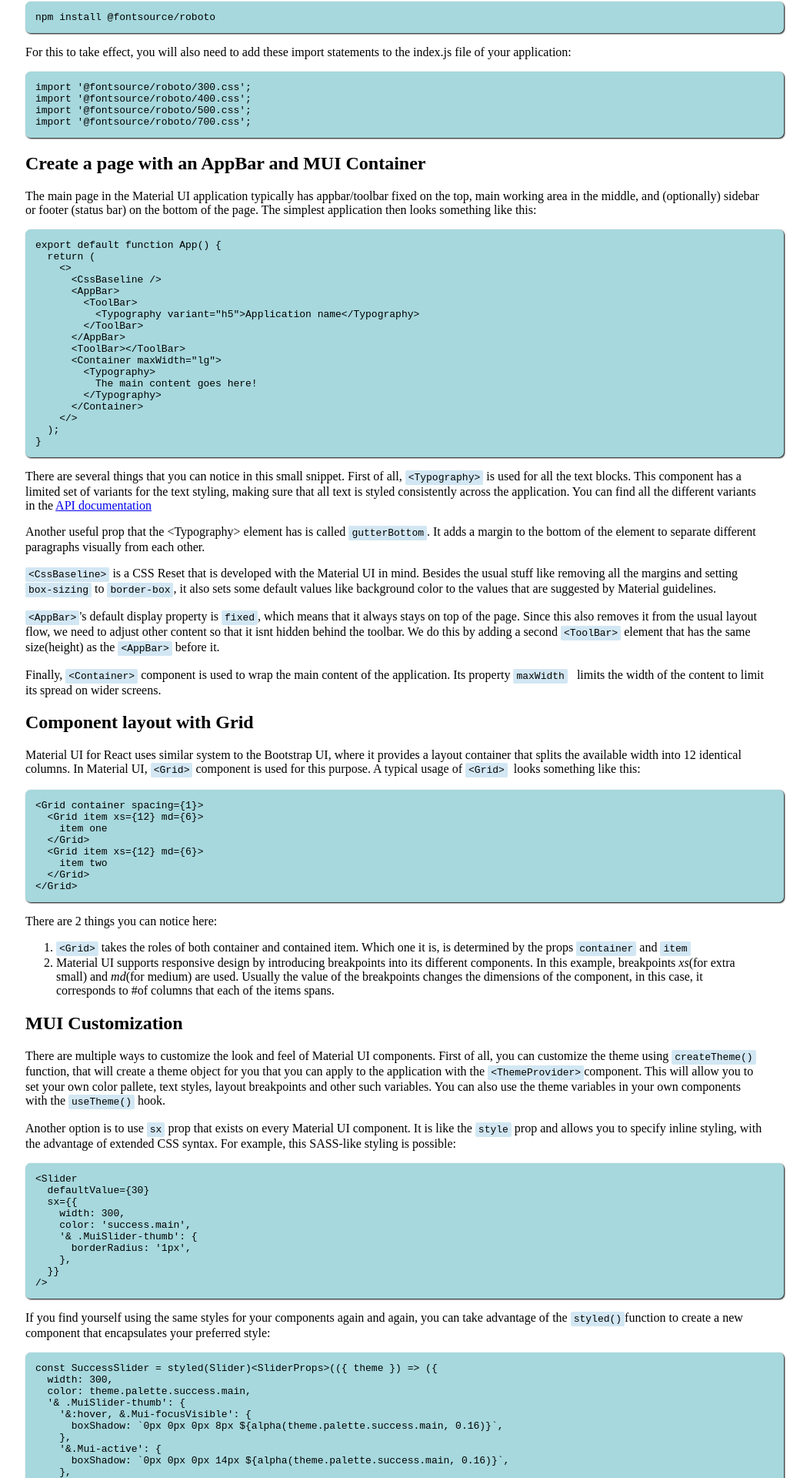
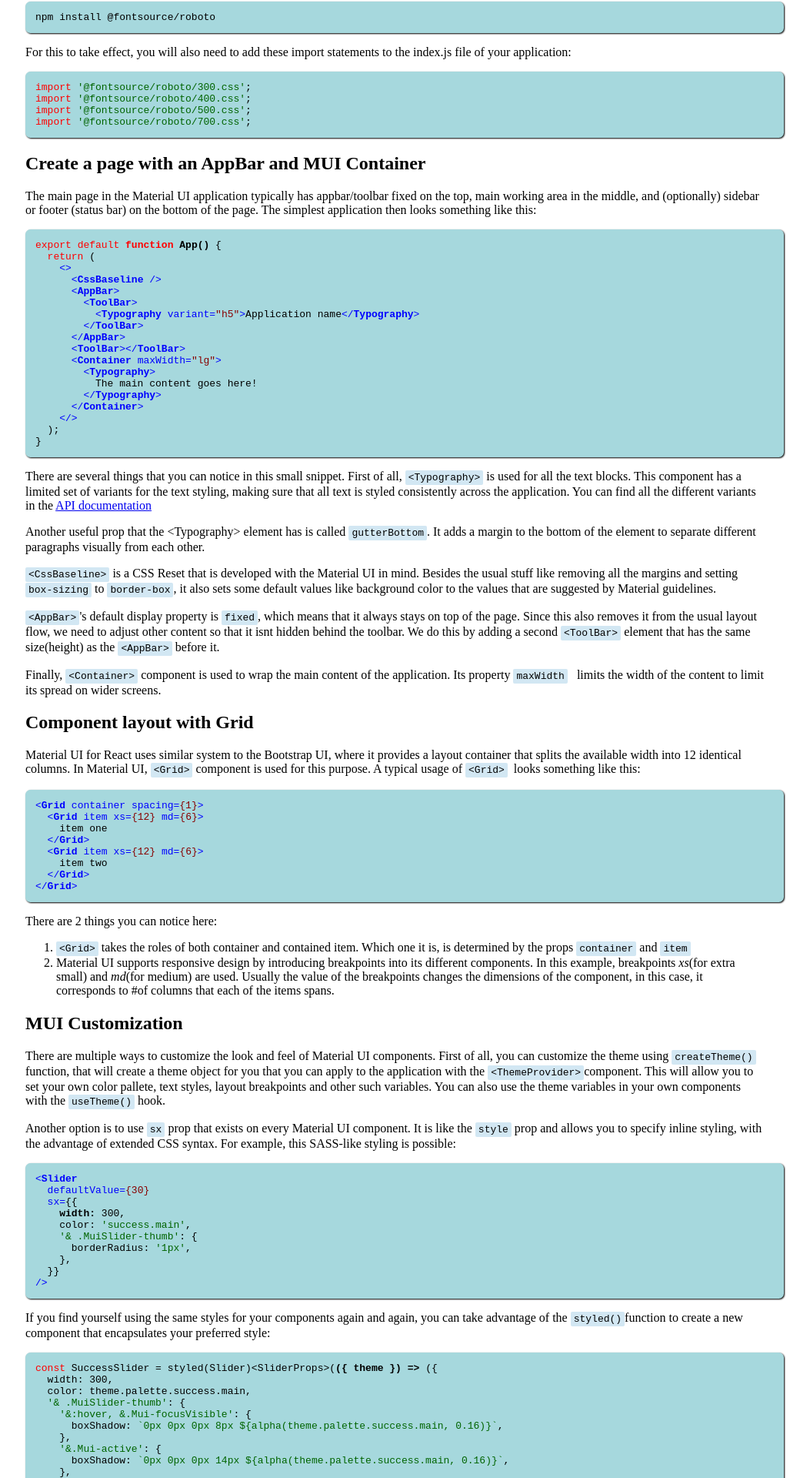
Before and after one commit to Neelima-Rapeti/Articel, a React (Create React App) app in the folder Article/: page /mui in a window 1280 px wide. Shown: the part 445-2365 px from the top of the page at 77% size, without its empty margins (127-1180 px from the left). Built offline with nearby package versions, Linux system fonts and the light colour scheme.

Commit message:
add syntax highlighter for material ui code

```diff
--- a/Article/package.json
+++ b/Article/package.json
@@ -10,6 +10,7 @@
     "react-dom": "^18.2.0",
     "react-router-dom": "^6.6.2",
     "react-scripts": "5.0.1",
+    "react-syntax-highlighter": "^15.5.0",
     "web-vitals": "^2.1.4"
   },
   "scripts": {
--- a/Article/src/App.css
+++ b/Article/src/App.css
@@ -62,3 +62,27 @@
   max-width: 50%;
   padding: 0.5em;
 }
+
+.hljs-string {
+  color: darkgreen;
+}
+
+.hljs-keyword {
+  color: red;
+}
+
+.hljs-function {
+  font-weight: bold;
+}
+
+.hljs-tag {
+  color: blue;
+}
+
+.hljs-name {
+  font-weight: bold;
+}
+
+.hljs-tag.hljs-string {
+  color:rgb(136, 0, 0);
+}
--- a/Article/src/components/Main.js
+++ b/Article/src/components/Main.js
@@ -5,7 +5,7 @@
   return (
     <>
         <header>
-          <div class="nav">
+          <div className="nav">
           <ul>
             <li ><NavLink to="/bootstrap">Bootstrap</NavLink></li>
             <li><NavLink to="/mui">Material UI</NavLink></li>
--- a/Article/src/components/MaterialUi.js
+++ b/Article/src/components/MaterialUi.js
@@ -1,5 +1,6 @@
 import React from 'react';
 import muiImage from '../assets/mui_app.png';
+import SyntaxHighlighter from 'react-syntax-highlighter';
 
 export default function MaterialUi() {
   return (
@@ -19,11 +20,11 @@
         <p>It is also advised to install Roboto font. Material UI components were created to be used with it.</p>
         <code className='code-block'>npm install @fontsource/roboto</code>
         <p>For this to take effect, you will also need to add these import statements to the index.js file of your application:</p>
-        <code className='code-block'>{`import '@fontsource/roboto/300.css';
+        <SyntaxHighlighter codeTagProps={{className: 'code-block'}} useInlineStyles={false}>{`import '@fontsource/roboto/300.css';
 import '@fontsource/roboto/400.css';
 import '@fontsource/roboto/500.css';
 import '@fontsource/roboto/700.css';`}
-        </code>
+        </SyntaxHighlighter>
       </section>
       <section>
         <h2>Create a page with an AppBar and MUI Container</h2>
@@ -31,7 +32,7 @@
             main working area in the middle, and (optionally) sidebar or footer (status bar) on the bottom of the page.
             The simplest application then looks something like this:
         </p>
-        <code className='code-block'>{`export default function App() {
+        <SyntaxHighlighter codeTagProps={{className: 'code-block'}} useInlineStyles={false}>{`export default function App() {
   return (
     <>
       <CssBaseline />
@@ -49,7 +50,7 @@
     </>
   );
 }`}
-        </code>
+        </SyntaxHighlighter>
         <p> There are several things that you can notice in this small snippet. First of all, <code>&lt;Typography&gt;</code> is used for all the text blocks.
         This component has a limited set of variants for the text styling, making sure that all text is styled consistently across the application. You can
         find all the different variants in the <a href="https://mui.com/material-ui/react-typography/" target="_blank" rel="noreferrer">API documentation</a></p>
@@ -70,7 +71,7 @@
           into 12 identical columns. In Material UI, <code>&lt;Grid&gt;</code> component is used for this purpose. A typical usage of <code>&lt;Grid&gt;</code>&nbsp;
           looks something like this:
         </p>
-        <code className='code-block'>{`<Grid container spacing={1}>
+        <SyntaxHighlighter codeTagProps={{className: 'code-block'}} useInlineStyles={false}>{`<Grid container spacing={1}>
   <Grid item xs={12} md={6}>
     item one
   </Grid>
@@ -78,7 +79,7 @@
     item two
   </Grid>
 </Grid>`}
-        </code>
+        </SyntaxHighlighter>
         <p>There are 2 things you can notice here:</p>
         <ol>
           <li><code>&lt;Grid&gt;</code> takes the roles of both container and contained item. Which one it is, is determined by the props <code>container</code> and <code>item</code></li>
@@ -95,7 +96,7 @@
         variables in your own components with the <code>useTheme()</code> hook.</p>
         <p>Another option is to use <code>sx</code> prop that exists on every Material UI component. It is like the <code>style</code> prop and
         allows you to specify inline styling, with the advantage of extended CSS syntax. For example, this SASS-like styling is possible:</p>
-        <code className='code-block'>
+        <SyntaxHighlighter codeTagProps={{className: 'code-block'}} useInlineStyles={false}>
 {`<Slider
   defaultValue={30}
   sx={{
@@ -107,10 +108,10 @@
   }}
 />
 `}
-        </code>
+        </SyntaxHighlighter>
         <p> If you find yourself using the same styles for your components again and again, you can take advantage of the <code>styled()</code>
         function to create a new component that encapsulates your preferred style:</p>
-        <code className='code-block'>
+        <SyntaxHighlighter codeTagProps={{className: 'code-block'}} useInlineStyles={false}>
 {`const SuccessSlider = styled(Slider)<SliderProps>(({ theme }) => ({
   width: 300,
   color: theme.palette.success.main,
@@ -128,7 +129,7 @@
   return <SuccessSlider defaultValue={30} />;
 }
 `}
-        </code>
+        </SyntaxHighlighter>
         <p>As you can see, Material UI for React provides a lot of options for customization for every use case.</p>
       </section>
       <section>
```
Also changed, not shown: 1 other file (tests, documents, lock files or other folders).
